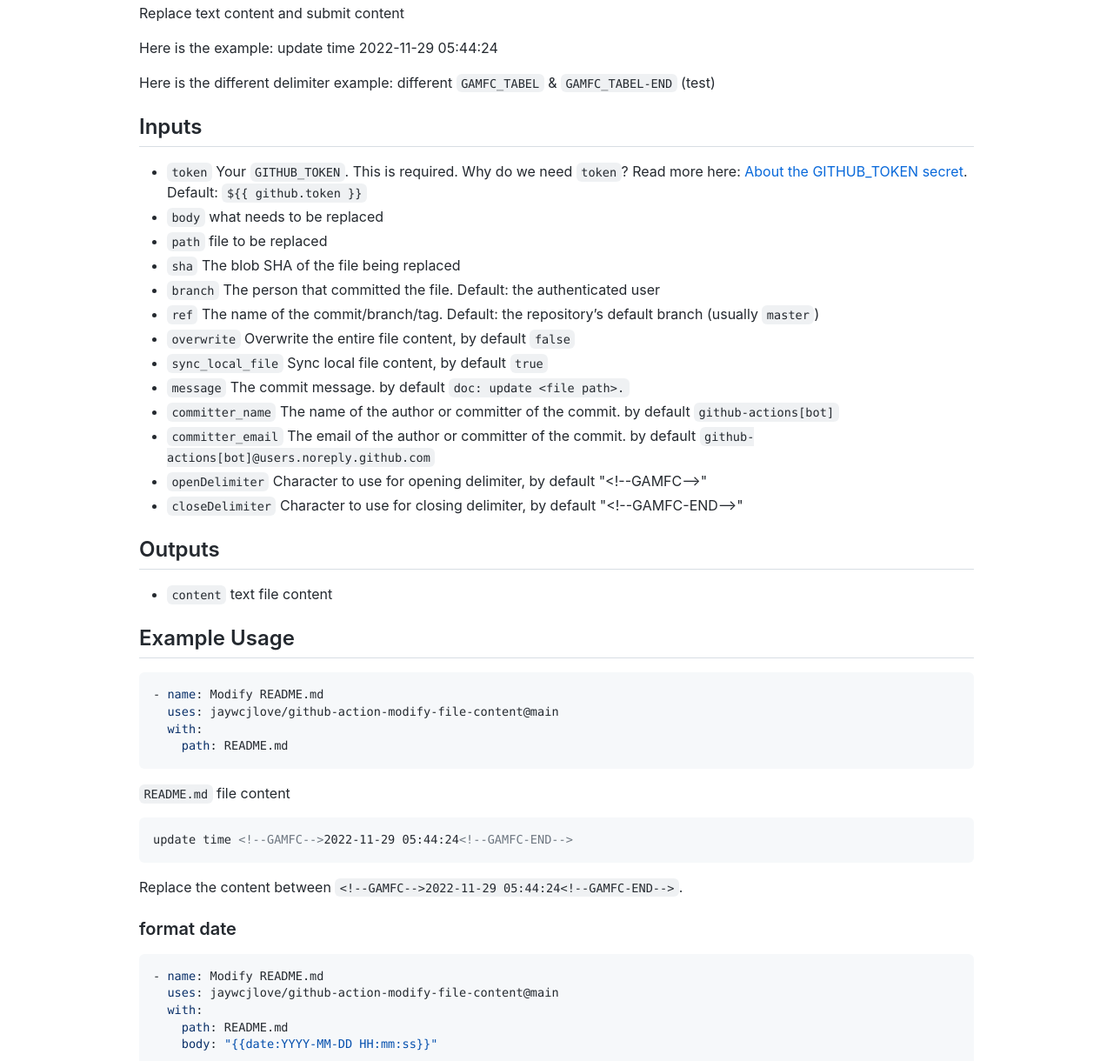
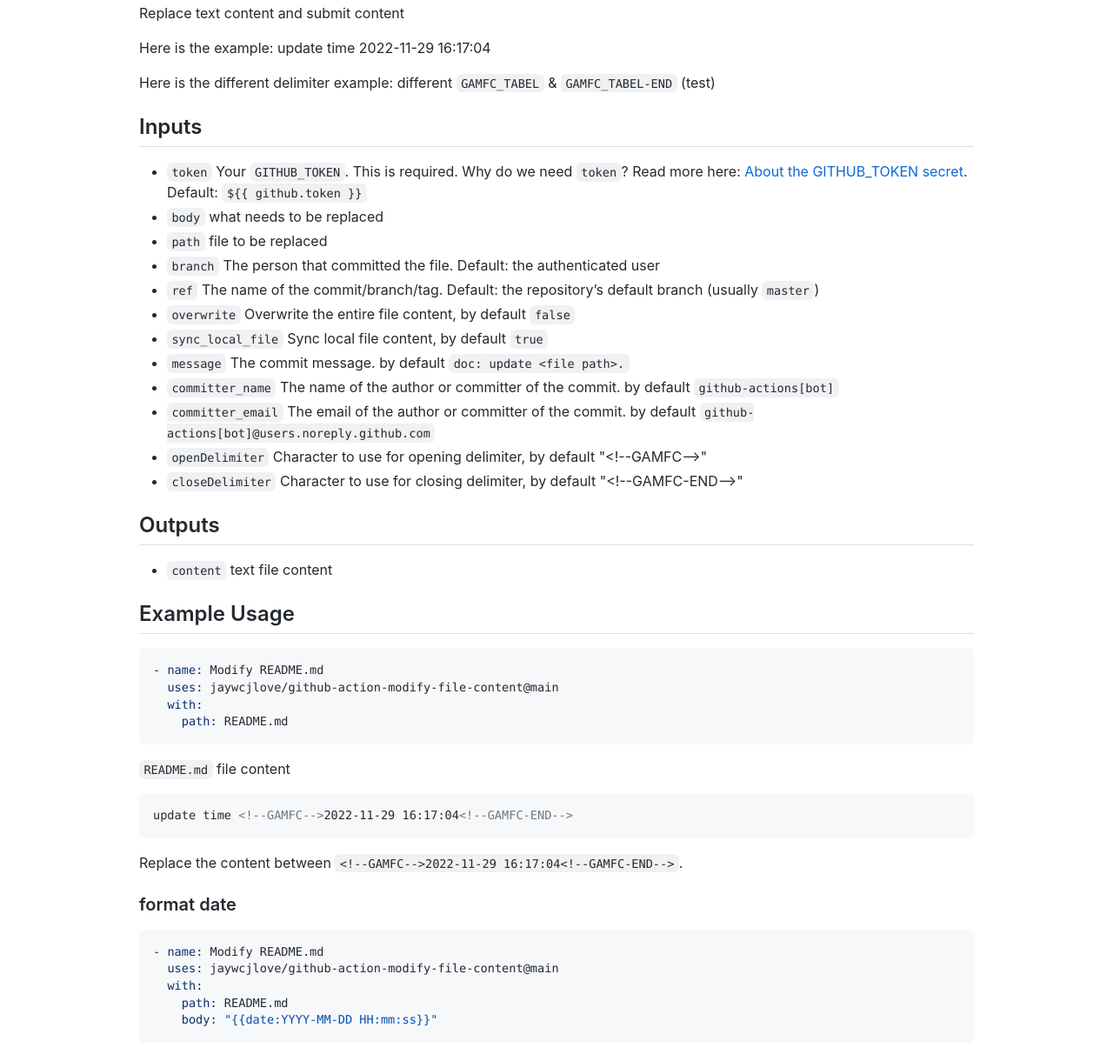
Before and after one commit to jaywcjlove/github-action-modify-file-content, a plain HTML site: page index.html in a window 1280 px wide. Shown: the part 80-1300 px from the top of the page at 87% size. Drawn offline with Linux system fonts and the light colour scheme.

Commit message:
v1.4.0 fix: fix branch issue. d76985b25ab30731724d9537b6a23f8807a4b617

```diff
--- a/index.html
+++ b/index.html
@@ -159,14 +159,13 @@ class MarkdownStyle extends HTMLElement {
 customElements.define('markdown-style', MarkdownStyle);</script><markdown-style style="max-width: 960px; margin: 0 auto 60px auto; padding: 8px" class="markdown-style">
     <h1 id="modify-file-content"><a class="anchor" aria-hidden="true" tabindex="-1" href="#modify-file-content"><span class="octicon octicon-link"></span></a>Modify File Content</h1>
     <p>Replace text content and submit content</p>
-    <p>Here is the example: update time <!--GAMFC-->2022-11-29 05:44:24<!--GAMFC-END--></p>
+    <p>Here is the example: update time <!--GAMFC-->2022-11-29 16:17:04<!--GAMFC-END--></p>
     <p>Here is the different delimiter example: <!--GAMFC_TABEL-->different <code>GAMFC_TABEL</code> &#x26; <code>GAMFC_TABEL-END</code> (test)<!--GAMFC_TABEL-END--></p>
     <h2 id="inputs"><a class="anchor" aria-hidden="true" tabindex="-1" href="#inputs"><span class="octicon octicon-link"></span></a>Inputs</h2>
     <ul>
       <li><code>token</code> Your <code>GITHUB_TOKEN</code>. This is required. Why do we need <code>token</code>? Read more here: <a href="https://help.github.com/en/actions/automating-your-workflow-with-github-actions/authenticating-with-the-github_token#about-the-github_token-secret">About the GITHUB_TOKEN secret</a>. Default: <code>${{ github.token }}</code></li>
       <li><code>body</code> what needs to be replaced</li>
       <li><code>path</code> file to be replaced</li>
-      <li><code>sha</code> The blob SHA of the file being replaced</li>
       <li><code>branch</code> The person that committed the file. Default: the authenticated user</li>
       <li><code>ref</code> The name of the commit/branch/tag. Default: the repository’s default branch (usually <code>master</code>)</li>
       <li><code>overwrite</code> Overwrite the entire file content, by default <code>false</code></li>
@@ -192,10 +191,10 @@ customElements.define('markdown-style', MarkdownStyle);</script><markdown-style
     path: README.md
 " class="copied"><svg class="octicon-copy" aria-hidden="true" viewBox="0 0 16 16" fill="currentColor" height="12" width="12"><path fill-rule="evenodd" d="M0 6.75C0 5.784.784 5 1.75 5h1.5a.75.75 0 010 1.5h-1.5a.25.25 0 00-.25.25v7.5c0 .138.112.25.25.25h7.5a.25.25 0 00.25-.25v-1.5a.75.75 0 011.5 0v1.5A1.75 1.75 0 019.25 16h-7.5A1.75 1.75 0 010 14.25v-7.5z"></path><path fill-rule="evenodd" d="M5 1.75C5 .784 5.784 0 6.75 0h7.5C15.216 0 16 .784 16 1.75v7.5A1.75 1.75 0 0114.25 11h-7.5A1.75 1.75 0 015 9.25v-7.5zm1.75-.25a.25.25 0 00-.25.25v7.5c0 .138.112.25.25.25h7.5a.25.25 0 00.25-.25v-7.5a.25.25 0 00-.25-.25h-7.5z"></path></svg><svg class="octicon-check" aria-hidden="true" viewBox="0 0 16 16" fill="currentColor" height="12" width="12"><path fill-rule="evenodd" d="M13.78 4.22a.75.75 0 010 1.06l-7.25 7.25a.75.75 0 01-1.06 0L2.22 9.28a.75.75 0 011.06-1.06L6 10.94l6.72-6.72a.75.75 0 011.06 0z"></path></svg></div></pre>
     <p><code>README.md</code> file content</p>
-    <pre class="language-markdown"><code class="language-markdown code-highlight"><span class="code-line line-number" line="1">update time <span class="token comment">&#x3C;!--GAMFC--></span>2022-11-29 05:44:24<span class="token comment">&#x3C;!--GAMFC-END--></span>
-</span></code><div onclick="copied(this)" data-code="update time <!--GAMFC-->2022-11-29 05:44:24<!--GAMFC-END-->
+    <pre class="language-markdown"><code class="language-markdown code-highlight"><span class="code-line line-number" line="1">update time <span class="token comment">&#x3C;!--GAMFC--></span>2022-11-29 16:17:04<span class="token comment">&#x3C;!--GAMFC-END--></span>
+</span></code><div onclick="copied(this)" data-code="update time <!--GAMFC-->2022-11-29 16:17:04<!--GAMFC-END-->
 " class="copied"><svg class="octicon-copy" aria-hidden="true" viewBox="0 0 16 16" fill="currentColor" height="12" width="12"><path fill-rule="evenodd" d="M0 6.75C0 5.784.784 5 1.75 5h1.5a.75.75 0 010 1.5h-1.5a.25.25 0 00-.25.25v7.5c0 .138.112.25.25.25h7.5a.25.25 0 00.25-.25v-1.5a.75.75 0 011.5 0v1.5A1.75 1.75 0 019.25 16h-7.5A1.75 1.75 0 010 14.25v-7.5z"></path><path fill-rule="evenodd" d="M5 1.75C5 .784 5.784 0 6.75 0h7.5C15.216 0 16 .784 16 1.75v7.5A1.75 1.75 0 0114.25 11h-7.5A1.75 1.75 0 015 9.25v-7.5zm1.75-.25a.25.25 0 00-.25.25v7.5c0 .138.112.25.25.25h7.5a.25.25 0 00.25-.25v-7.5a.25.25 0 00-.25-.25h-7.5z"></path></svg><svg class="octicon-check" aria-hidden="true" viewBox="0 0 16 16" fill="currentColor" height="12" width="12"><path fill-rule="evenodd" d="M13.78 4.22a.75.75 0 010 1.06l-7.25 7.25a.75.75 0 01-1.06 0L2.22 9.28a.75.75 0 011.06-1.06L6 10.94l6.72-6.72a.75.75 0 011.06 0z"></path></svg></div></pre>
-    <p>Replace the content between <code>&#x3C;!--GAMFC-->2022-11-29 05:44:24&#x3C;!--GAMFC-END--></code>.</p>
+    <p>Replace the content between <code>&#x3C;!--GAMFC-->2022-11-29 16:17:04&#x3C;!--GAMFC-END--></code>.</p>
     <h3 id="format-date"><a class="anchor" aria-hidden="true" tabindex="-1" href="#format-date"><span class="octicon octicon-link"></span></a>format date</h3>
     <pre class="language-yml"><code class="language-yml code-highlight"><span class="code-line line-number" line="1"><span class="token punctuation">-</span> <span class="token key atrule">name</span><span class="token punctuation">:</span> Modify README.md
 </span><span class="code-line line-number" line="2">  <span class="token key atrule">uses</span><span class="token punctuation">:</span> jaywcjlove/github<span class="token punctuation">-</span>action<span class="token punctuation">-</span>modify<span class="token punctuation">-</span>file<span class="token punctuation">-</span>content@main
```
Also changed, not shown: README.md.
